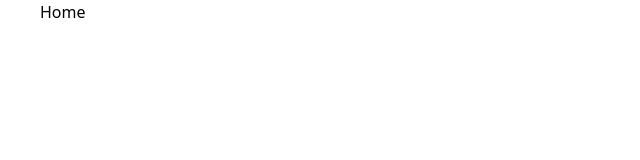
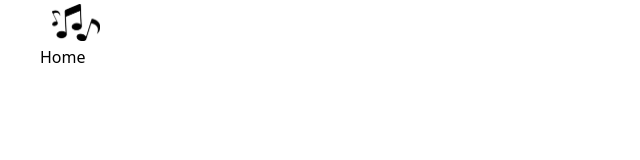
Before and after one commit to chronosgit/guesscore, a React (Vite) app: page / in a window 1280 px wide. Shown: the top 160 px of the page, without its empty margins (0-640 px from the left). Built offline with nearby package versions, Linux system fonts and the light colour scheme.

Commit message:
🚧 wip: working on Layout
Updated Header

```diff
--- a/src/components/layout/DefaultLayoutWrapper.tsx
+++ b/src/components/layout/DefaultLayoutWrapper.tsx
@@ -1,8 +1,11 @@
 import { Outlet } from 'react-router';
+import Header from '@/components/layout/Header';
 
 export default function DefaultLayoutWrapper() {
 	return (
 		<main className="mx-auto max-w-[75rem]">
+			<Header />
+
 			<Outlet />
 		</main>
 	);
--- /dev/null
+++ b/src/components/layout/Header.tsx
@@ -0,0 +1,14 @@
+import Logo from '@/components/ui/Logo';
+import useScreenBreakpoints from '@/hooks/useScreenBreakpoints';
+
+export default function Header() {
+	const { isScreenMD } = useScreenBreakpoints();
+
+	if (!isScreenMD) return;
+
+	return (
+		<header className="px-3 py-1">
+			<Logo />
+		</header>
+	);
+}
--- /dev/null
+++ b/src/components/ui/Logo.tsx
@@ -0,0 +1,5 @@
+import LogoImage from '@/assets/logo.png';
+
+export default function Logo() {
+	return <img src={LogoImage} alt="logo" className="max-w-12 object-contain" />;
+}
```
Also changed, not shown: 1 other file (tests, documents, lock files or other folders).
